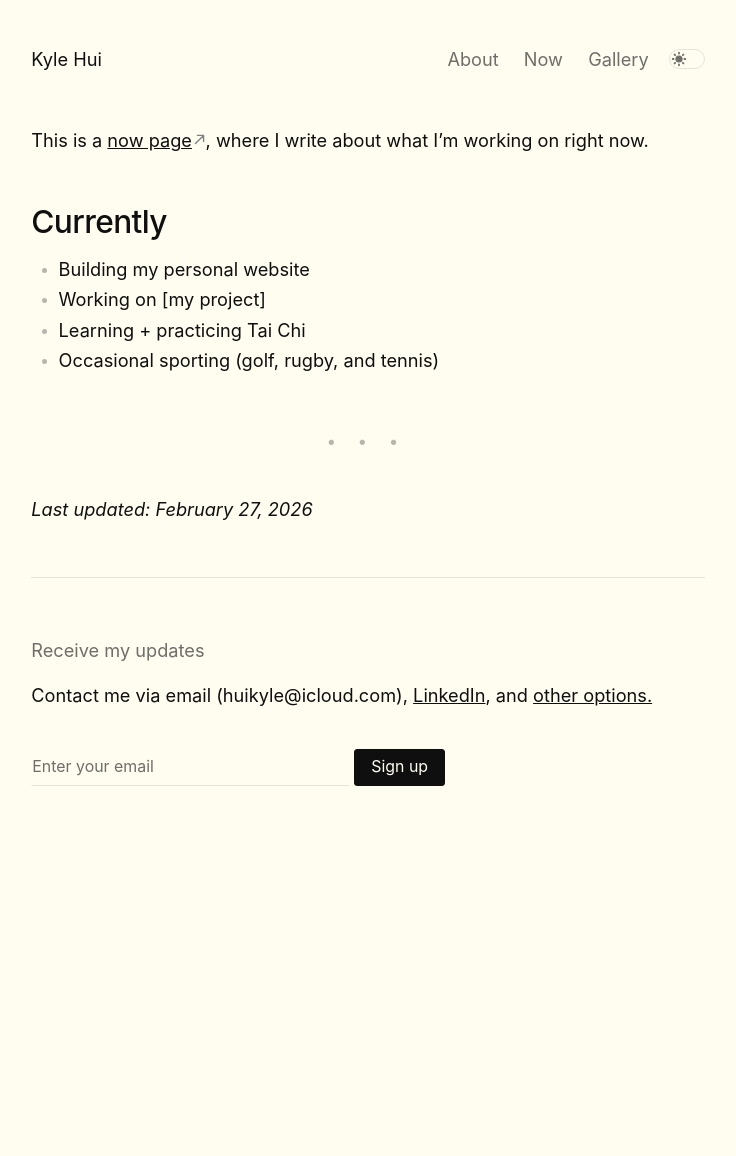
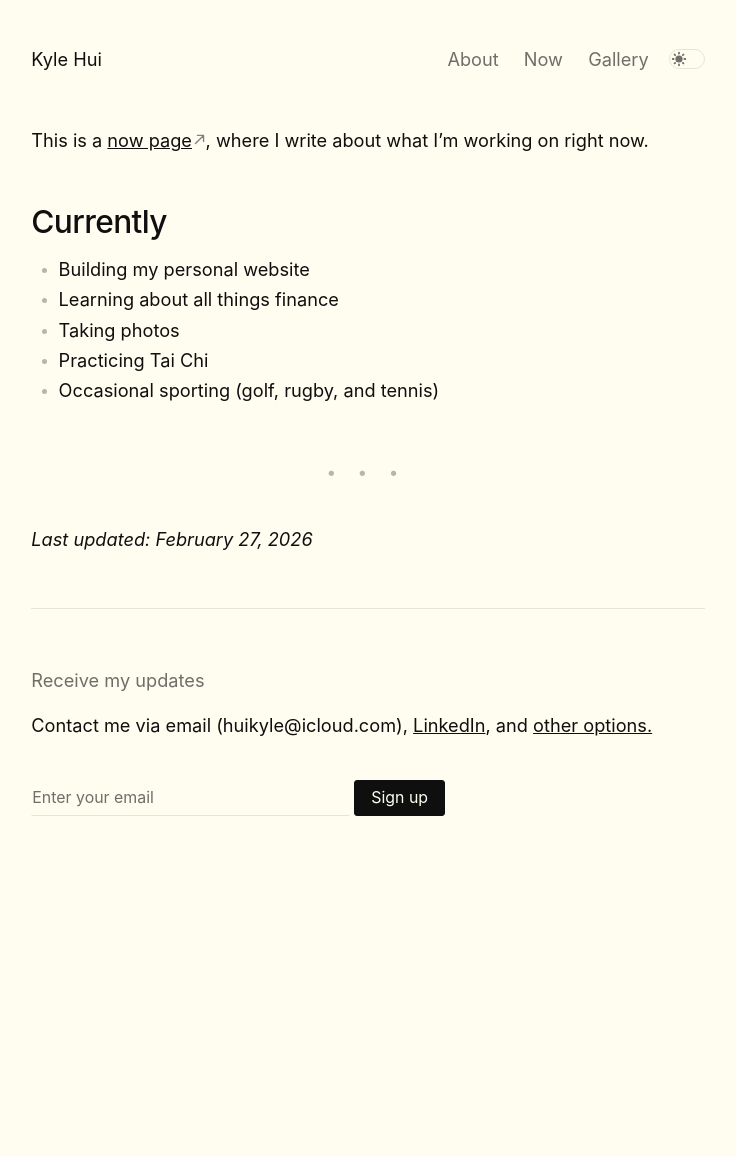
Before and after one commit to krentist/personal-website, a Jekyll site: the page built from _pages/now.md, in a window 1280 px wide. Shown: the whole page, without its empty margins (272-1008 px from the left). Built offline with Jekyll 4.4.1, drawn with Linux system fonts in a browser that asks for light colours; before the commit the page ends 1126 px from its top, so only the background shows below that.

```diff
--- a/_pages/now.md
+++ b/_pages/now.md
@@ -9,8 +9,9 @@
 # Currently
 
 - Building my personal website
-- Working on [my project]
-- Learning + practicing Tai Chi
+- Learning about all things finance
+- Taking photos
+- Practicing Tai Chi
 - Occasional sporting (golf, rugby, and tennis)
 
 ---
```
Also changed, not shown: _notes/Molly Nash and procreative beneficence.md (+3 -0 lines).
